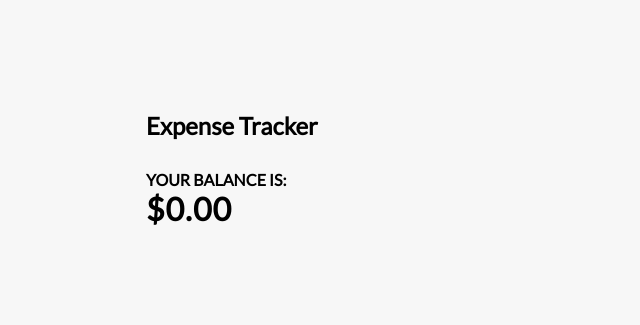
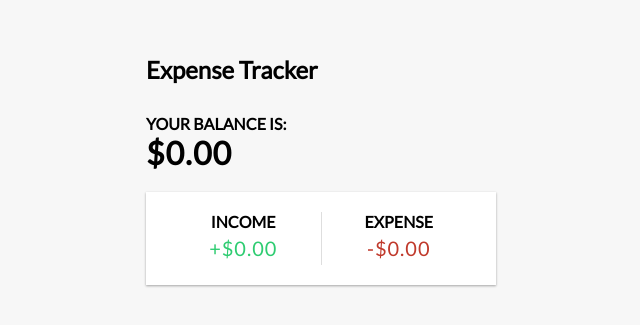
Before and after one commit to uzairqq/expense-tracker-app, a React (Create React App) app: page / in a window 1280 px wide. Shown: the part 225-550 px from the top of the page, without its empty margins (319-959 px from the left). Built offline with nearby package versions, Linux system fonts and the light colour scheme.

Commit message:
Income and Expense  Show Boxes Component

```diff
--- a/src/App.js
+++ b/src/App.js
@@ -1,6 +1,7 @@
 import './App.css';
 import Balance from './compoents/Balance';
 import { Header } from './compoents/Header';
+import IncomeExpenses from './compoents/IncomeExpenses';
 
 function App() {
   return (
@@ -8,6 +9,7 @@ function App() {
       <Header />
       <div className="container">
       <Balance/>
+      <IncomeExpenses/>
       </div>
     </div>
   );
--- /dev/null
+++ b/src/compoents/IncomeExpenses.js
@@ -0,0 +1,18 @@
+import React from 'react'
+
+const IncomeExpenses = () => {
+    return (
+        <div className="inc-exp-container">
+            <div>
+                <h4>Income</h4>
+                <p className="money plus">+$0.00</p>
+            </div>
+            <div>
+                <h4>Expense</h4>
+                <p className="money minus">-$0.00</p>
+            </div>
+        </div>
+    )
+}
+
+export default IncomeExpenses
```
